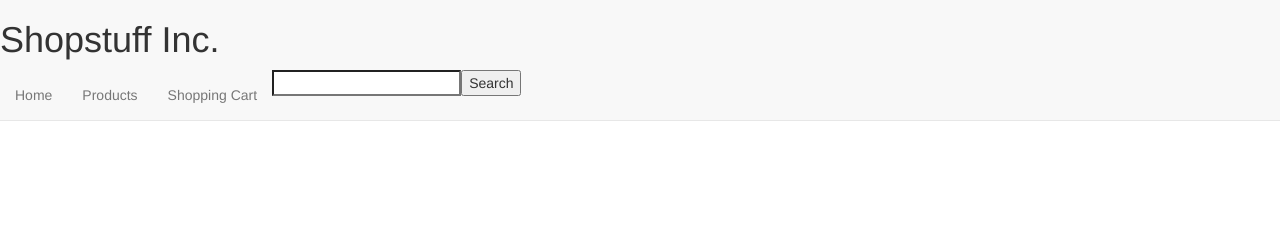
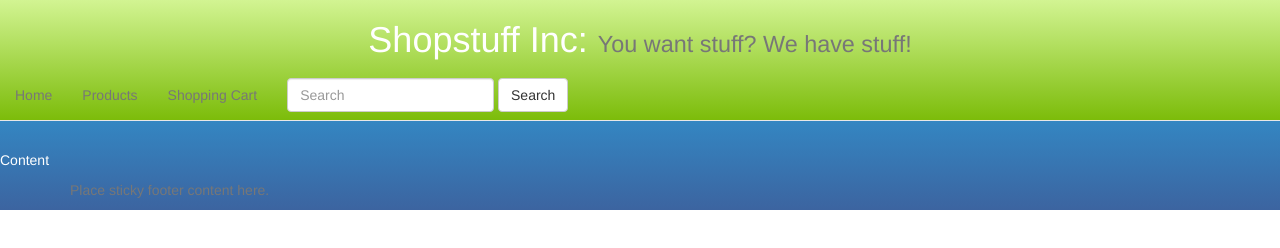
Before and after one commit to Rex-Ventorum/DistributedJava, a plain HTML site: page public_html/index.html in a window 1280 px wide. Drawn offline with Linux system fonts and the light colour scheme.

Commit message:
Updated Css with colorscheme

```diff
--- a/public_html/css/main.css
+++ b/public_html/css/main.css
@@ -1,9 +1,20 @@
-/*
-To change this license header, choose License Headers in Project Properties.
-To change this template file, choose Tools | Templates
-and open the template in the editor.
-*/
-/*
-    Created on : Jan 26, 2018, 1:36:15 PM
-    Author     : Brandon
-*/
+body{
+    height: 100%;
+    padding-top: 150px;
+    color: rgba(255,255,255,1);
+    background: -webkit-linear-gradient(-90deg, rgba(60,100,160,1) 0, rgba(50,140,200,1) 50%, rgba(60,100,160,1) 100%);
+    background: -moz-linear-gradient(180deg, rgba(60,100,160,1) 0, rgba(50,140,200,1) 50%, rgba(60,100,160,1) 100%);
+    background: linear-gradient(180deg, rgba(60,100,160,1) 0, rgba(50,140,200,1) 50%,rgba(60,100,160,1) 100%);
+    background-repeat: no-repeat;
+}
+
+.navbar{
+  color: rgba(255,255,255,1);
+  background: -webkit-linear-gradient(-90deg, rgba(210,244,146,1) 0, rgba(124,188,10,1) 100%);
+  background: -moz-linear-gradient(180deg, rgba(210,244,146,1) 0, rgba(124,188,10,1) 100%);
+  background: linear-gradient(180deg, rgba(210,244,146,1) 0, rgba(124,188,10,1) 100%);
+}
+
+nav > h1 {
+    text-align: center;
+}
--- a/public_html/index.html
+++ b/public_html/index.html
@@ -10,19 +10,35 @@ and open the template in the editor.
         <meta charset="UTF-8">
         <meta name="viewport" content="width=device-width, initial-scale=1.0">
         <link href="css/bootstrap.min.css" rel="stylesheet"/>
+        <link href="css/main.css" rel="stylesheet"/>
+
     </head>
     <body>
-        <nav class="navbar navbar-default navbar-static-top">
-            <h1> Shopstuff Inc.</h1>
+        <nav class="navbar navbar-default navbar-fixed-top">
+            <h1> Shopstuff Inc: <small> You want stuff? We have stuff!</small></h1>
+
             <ul class="nav navbar-nav">
                 <li><a href="#">Home</a></li>
                 <li><a href="#">Products</a></li>
                 <li><a href="#">Shopping Cart</a></li>
-                <li><input type="search"/></li>
-                <li><input type="button" value="Search"/>
+                <li>
+                    <form class="navbar-form navbar-right" role="search">
+                        <div class="form-group">
+                            <input type="text" class="form-control" placeholder="Search">
+                        </div>
+                        <button type="button" class="btn btn-default">Search</button>
+                    </form>
+                </li>
             </ul>
         </nav>
 
+        <p> Content</p>
+
+        <footer class="footer">
+            <div class="container">
+                <p class="text-muted">Place sticky footer content here.</p>
+            </div>
+        </footer>
         <script src  ="js/jquery.min.js"></script>
         <script src  ="js/bootstrap.min.js"></script>
     </body>
```
